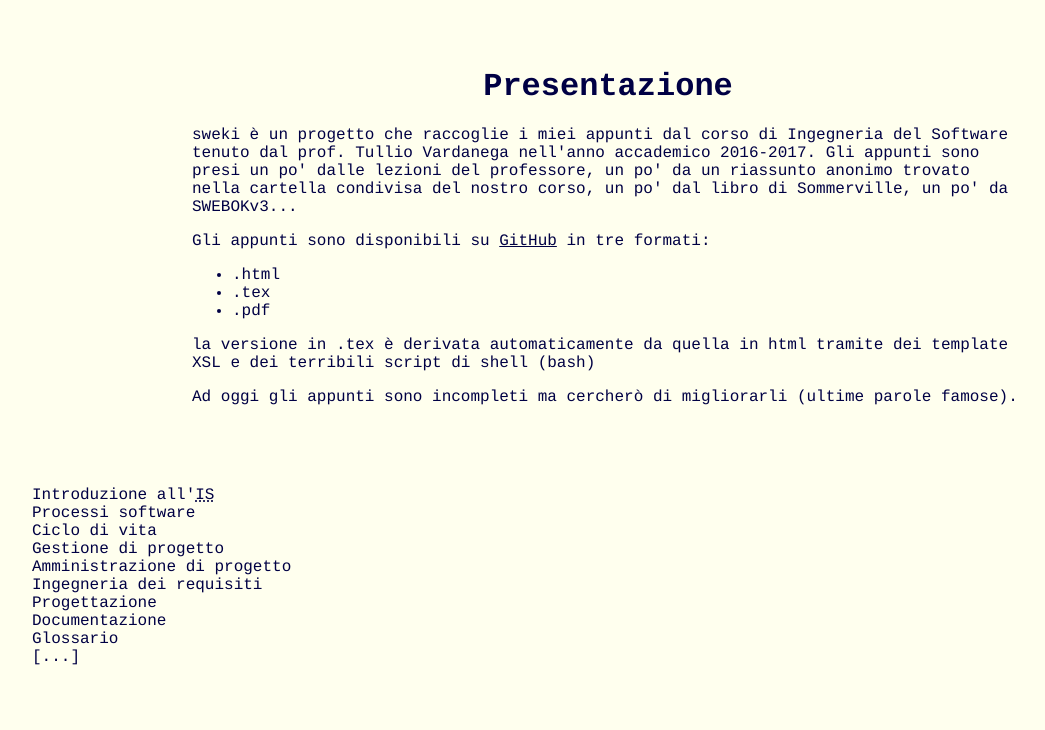
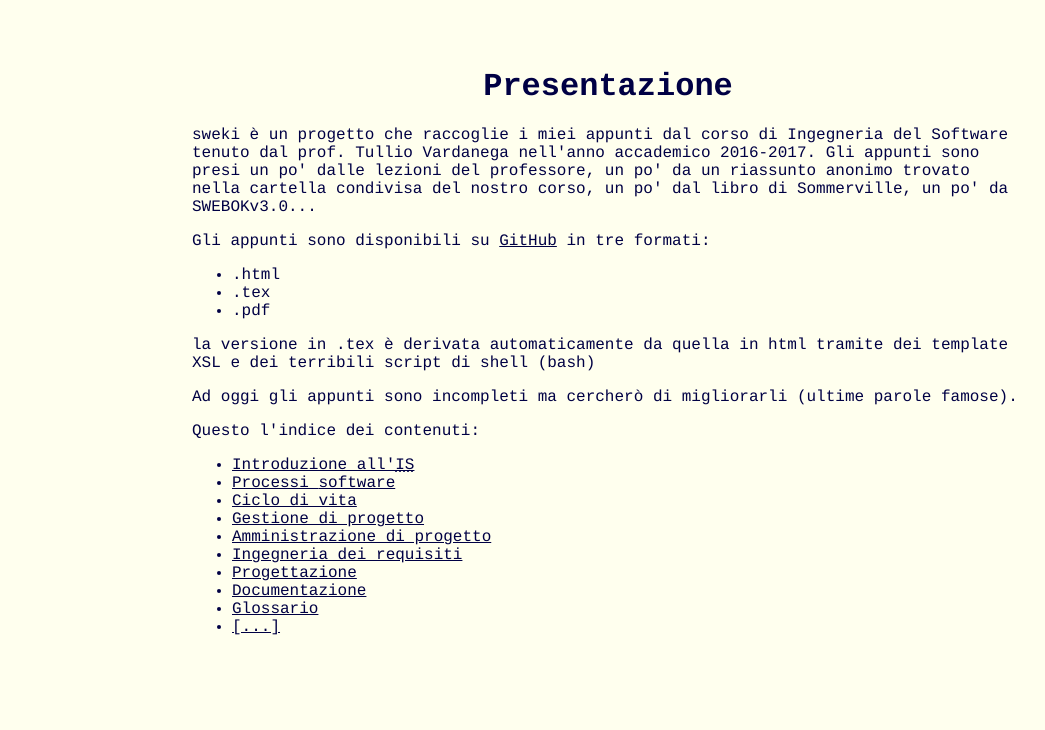
Before and after one commit to pit1988/sweki, a PHP site: page / in a window 1280 px wide. Shown: the part 191-921 px from the top of the page, without its empty margins (32-1077 px from the left). After the commit the page ends 826 px from the top, so only its background shows below. Run offline with PHP 8.4, Linux system fonts and the light colour scheme.

Commit message:
aggiunte per il sito

```diff
--- a/index.html
+++ b/index.html
@@ -18,7 +18,7 @@
 
 	<div id="content">
 		<h1>Presentazione</h1>
-		<p>sweki è un progetto che raccoglie i miei appunti dal corso di Ingegneria del Software tenuto dal prof. Tullio Vardanega nell'anno accademico 2016-2017. Gli appunti sono presi un po&apos; dalle lezioni del professore, un po&apos; da un riassunto anonimo trovato nella cartella condivisa del nostro corso, un po&apos; dal libro di Sommerville, un po&apos; da SWEBOKv3...</p>
+		<p>sweki è un progetto che raccoglie i miei appunti dal corso di Ingegneria del Software tenuto dal prof. Tullio Vardanega nell&apos;anno accademico 2016-2017. Gli appunti sono presi un po&apos; dalle lezioni del professore, un po&apos; da un riassunto anonimo trovato nella cartella condivisa del nostro corso, un po&apos; dal libro di Sommerville, un po&apos; da SWEBOKv3.0...</p>
 		<p>Gli appunti sono disponibili su <a href="https://github.com/gigiobello/sweki">GitHub</a> in tre formati:</p>
 		<ul>
 			<li>.html</li>
@@ -27,10 +27,9 @@
 		</ul>
 		<p>la versione in .tex è derivata automaticamente da quella in html tramite dei template XSL e dei terribili script di shell (bash)</p>
 		<p>Ad oggi gli appunti sono incompleti ma cercherò di migliorarli (ultime parole famose).</p>
-	</div>
-
+		<p>Questo l&apos;indice dei contenuti:</p>
 		<ul id="nav">
-		<li><a href="01_intro.html">Introduzione all'<abbr title="Ingegneria del Software">IS</abbr></a></li>
+			<li><a href="01_intro.html">Introduzione all&apos;<abbr title="Ingegneria del Software">IS</abbr></a></li>
 			<li><a href="02_processi.html">Processi <span xml:lang="en">software</span></a></li>
 			<li><a href="03_ciclovita.html">Ciclo di vita</a></li>
 			<li><a href="04_gestproj.html">Gestione di progetto</a></li>
@@ -42,6 +41,7 @@
 			<li><a href="glossario.php">Glossario</a></li>
 			<li><a href="#">[...]</a></li>
 		</ul>
+	</div>
 
 </body>
 </html>
--- a/main.css
+++ b/main.css
@@ -59,17 +59,10 @@
 
 #nav {
 	color: #004;
-	padding: 4em;
-	margin: 0;
-}
-
-#nav li {
-	list-style-type: none;
 }
 
 #nav a {
 	color: inherit;
-	text-decoration: none;
 }
 
 
```
Also changed, not shown: README.md. Lines whose indentation alone changed are shown as unchanged.
